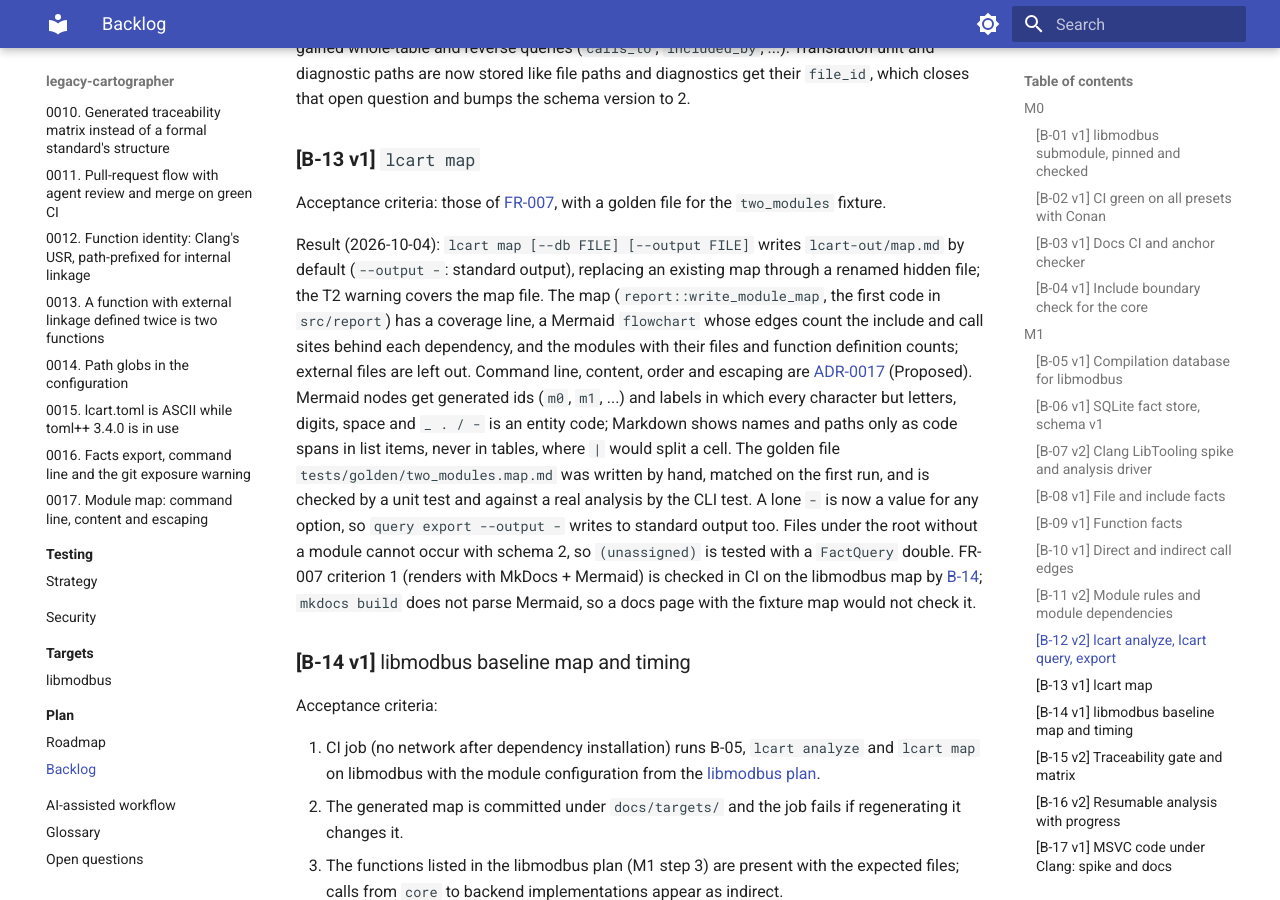
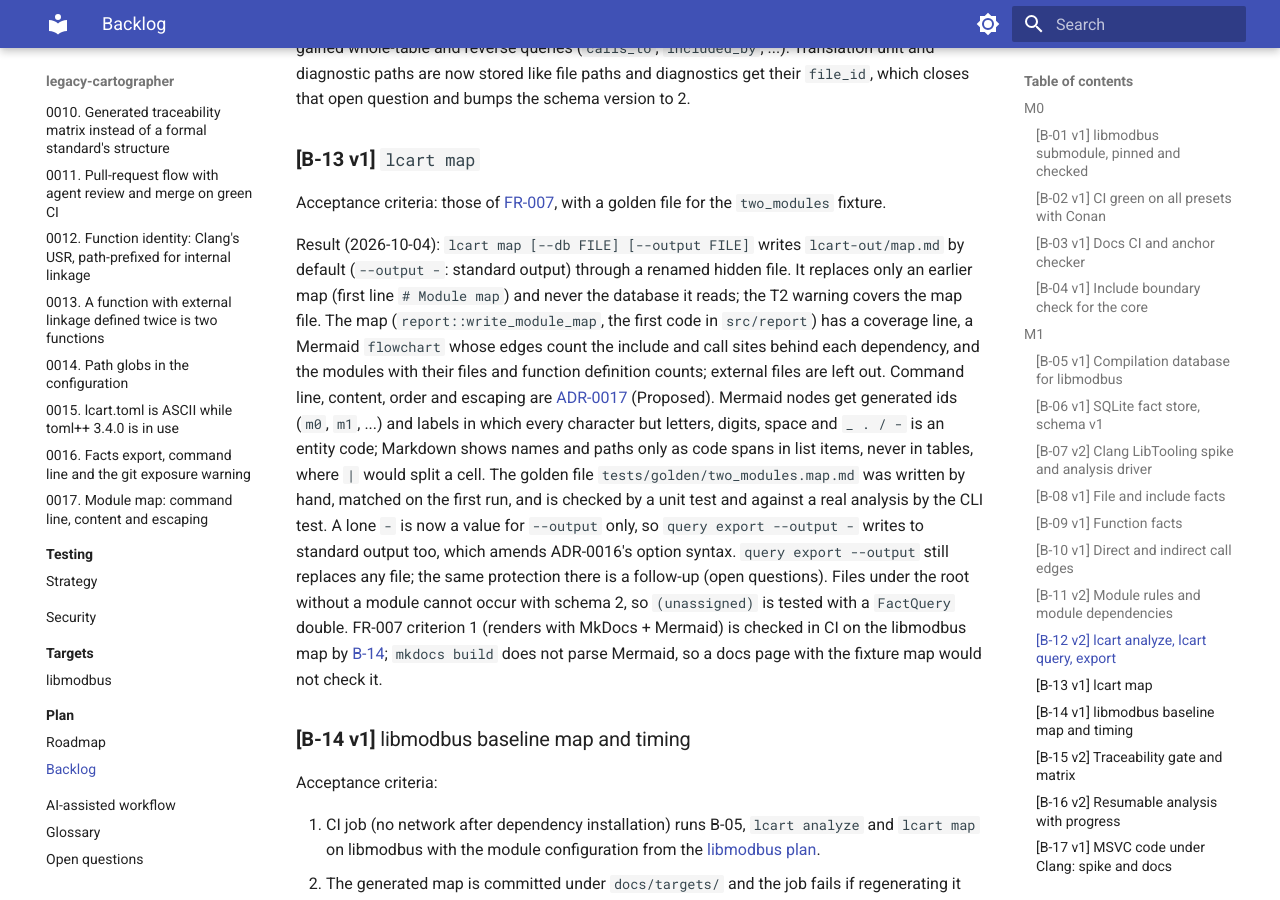
Before and after one commit to Tomek52/legacy-cartographer, an MkDocs documentation site: the page built from docs/plan/backlog.md, in a window 1280 px wide and 900 px high, scrolled down 5894 px. Built offline with MkDocs 1.6.1 and Material for MkDocs 9.7.7, drawn with Linux system fonts in a browser that asks for light colours.

Commit message:
docs: update the B-13 result and track export replacement
The result paragraph now states the replacement rule and the lone `-`
for `--output` only. Whether `query export --output` should refuse files
it did not write, as map does, is listed in open questions as a
follow-up.

Backlog: B-13

Co-Authored-By: Claude Opus 5.5 <noreply@anthropic.com>
Claude-Session: https://claude.ai/code/session_01Sn6UD6WxmmXBAgKToBQUdD

```diff
--- a/docs/plan/backlog.md
+++ b/docs/plan/backlog.md
@@ -259,9 +259,10 @@ Acceptance criteria: those of [FR-007](../specs/requirements.md#fr007-module-map
 with a golden file for the `two_modules` fixture.
 
 Result (2026-10-04): `lcart map [--db FILE] [--output FILE]` writes
-`lcart-out/map.md` by default (`--output -`: standard output), replacing an
-existing map through a renamed hidden file; the T2 warning covers the map
-file. The map (`report::write_module_map`, the first code in
+`lcart-out/map.md` by default (`--output -`: standard output) through a
+renamed hidden file. It replaces only an earlier map (first line
+`# Module map`) and never the database it reads; the T2 warning covers the
+map file. The map (`report::write_module_map`, the first code in
 `src/report`) has a coverage line, a Mermaid `flowchart` whose edges count
 the include and call sites behind each dependency, and the modules with
 their files and function definition counts; external files are left out.
@@ -273,8 +274,10 @@ Markdown shows names and paths only as code spans in list items, never in
 tables, where `|` would split a cell. The golden file
 `tests/golden/two_modules.map.md` was written by hand, matched on the
 first run, and is checked by a unit test and against a real analysis by
-the CLI test. A lone `-` is now a value for any option, so
-`query export --output -` writes to standard output too. Files under the
+the CLI test. A lone `-` is now a value for `--output` only, so
+`query export --output -` writes to standard output too, which amends
+ADR-0016's option syntax. `query export --output` still replaces any file;
+the same protection there is a follow-up (open questions). Files under the
 root without a module cannot occur with schema 2, so `(unassigned)` is
 tested with a `FactQuery` double. FR-007 criterion 1 (renders with MkDocs +
 Mermaid) is checked in CI on the libmodbus map by
```
Also changed, not shown: docs/open-questions.md (+1 -0 lines).
